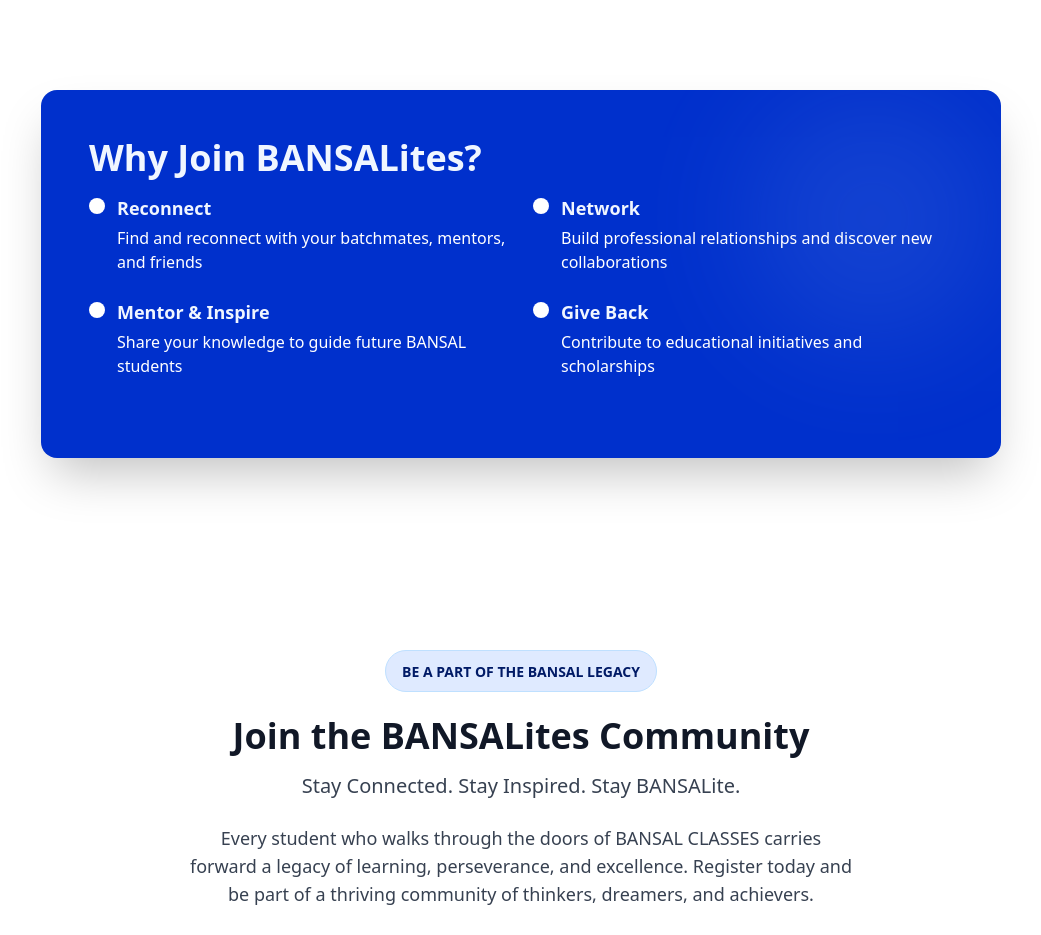
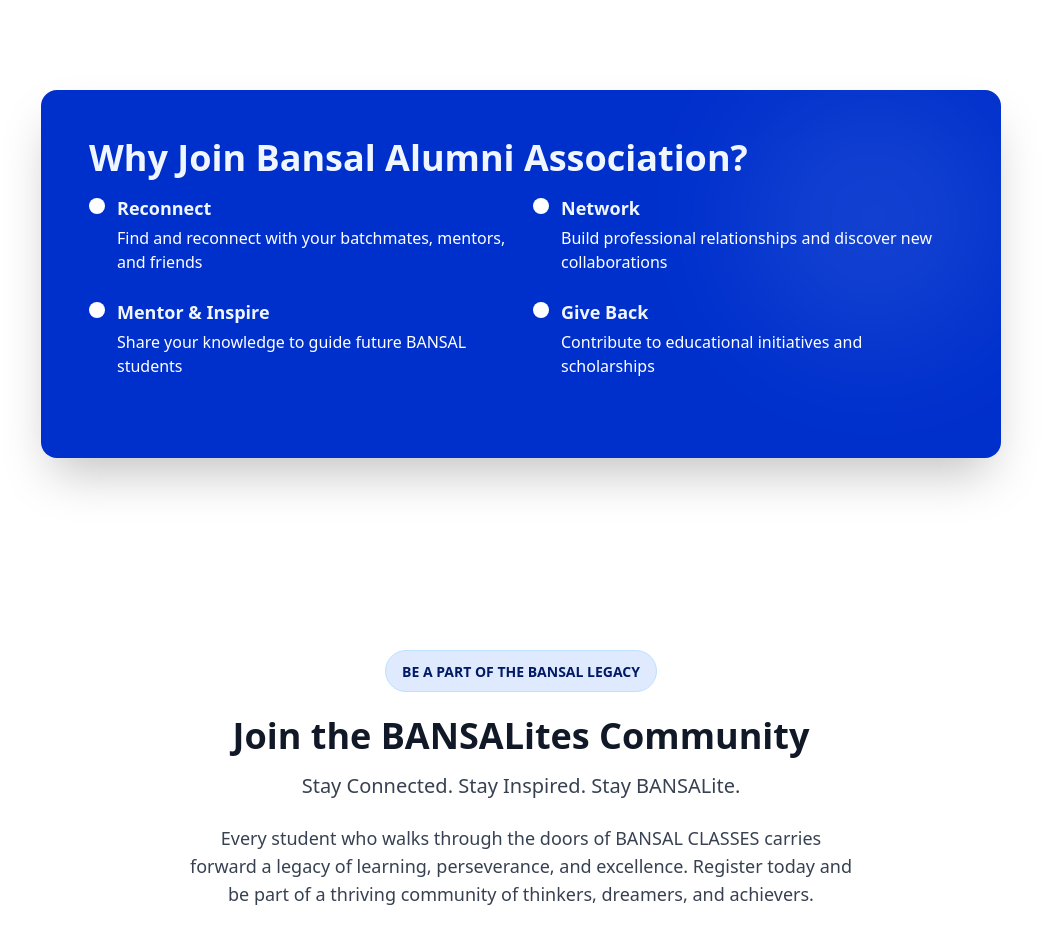
Before and after one commit to jeevijay-developers/bansal-alumni, a React (Vite) app: page / in a window 1280 px wide. Shown: the part 3420-4355 px from the top of the page, without its empty margins (119-1160 px from the left). Built offline with nearby package versions, Linux system fonts and the light colour scheme; no server answers.

Commit message:
changes BANSALites to Bansal Alumni Association

```diff
--- a/src/components/LandingPage.tsx
+++ b/src/components/LandingPage.tsx
@@ -436,7 +436,7 @@ export default function LandingPage({
             <div className="absolute top-0 right-0 w-64 h-64 bg-primary-200 rounded-full opacity-10 blur-3xl"></div>
             <div className="relative">
               <h3 className="text-3xl sm:text-4xl font-bold mb-4">
-                Why Join BANSALites?
+                Why Join Bansal Alumni Association?
               </h3>
               <div className="grid sm:grid-cols-2 gap-6 mb-8">
                 <div className="flex items-start space-x-3">
```
